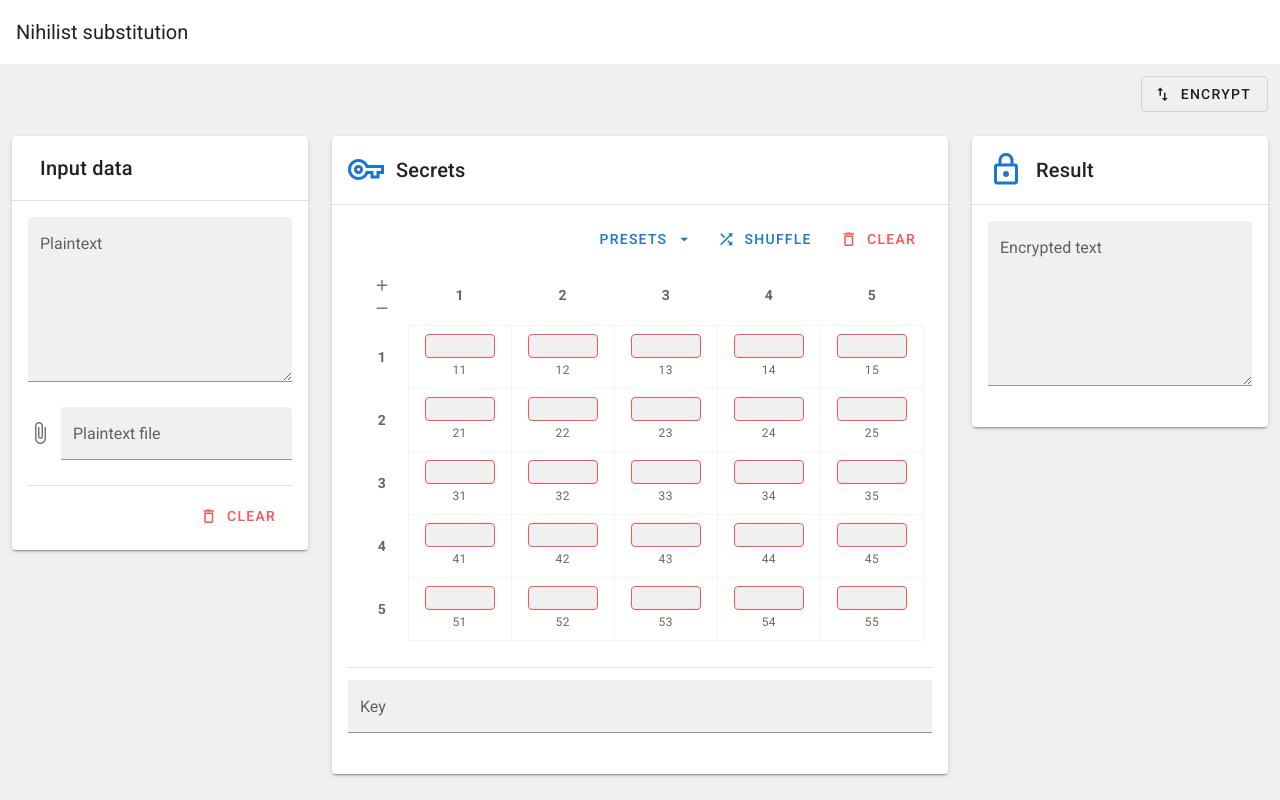
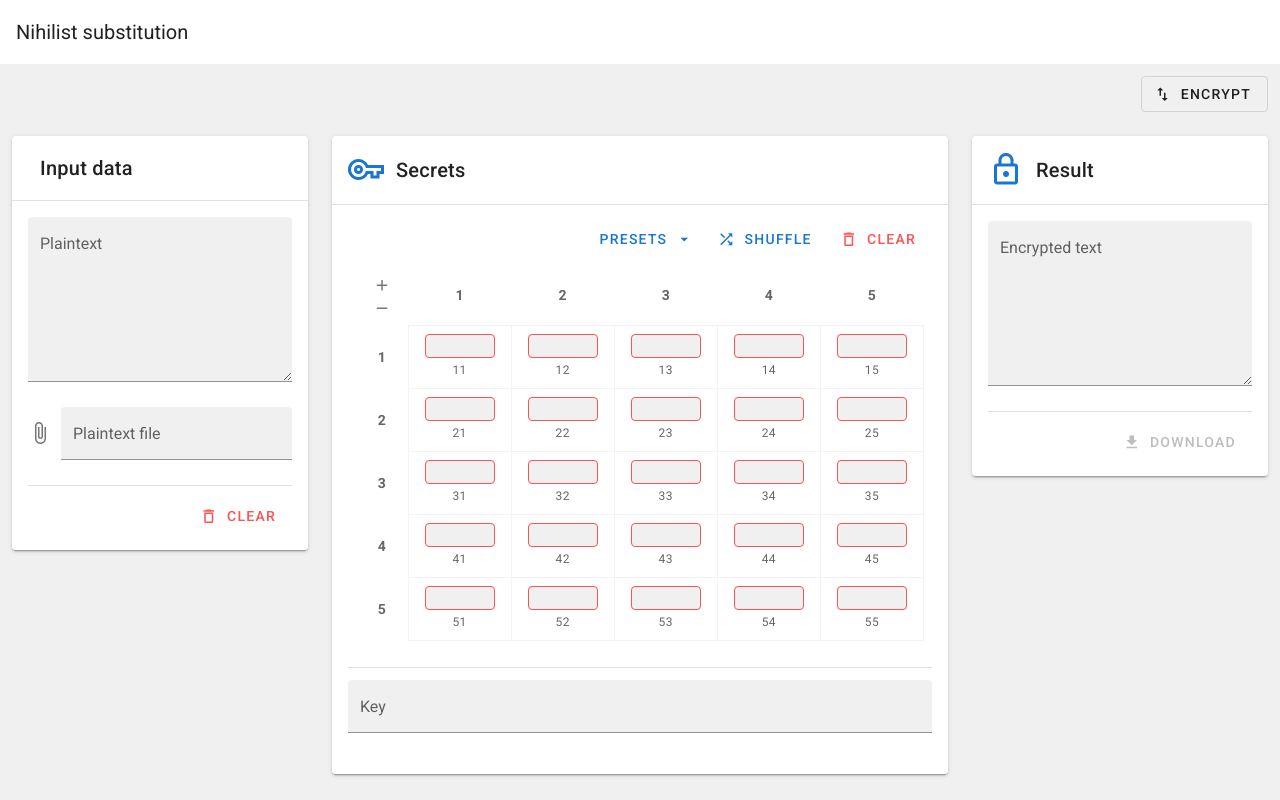
Before and after one commit to tjakubowski/put-pod, a Vue app: page / in a window 1280 px wide. Built offline with nearby package versions, Linux system fonts and the light colour scheme.

Commit message:
Add downloading result

```diff
--- a/src/App.vue
+++ b/src/App.vue
@@ -83,6 +83,14 @@
           <v-col cols="12" md="6" lg="3">
             <base-card title="Result" icon="lock-outline">
               <v-textarea :value="result" label="Encrypted text" readonly filled dense/>
+
+              <v-divider class="mb-3"/>
+
+              <div class="text-right">
+                <v-btn text color="primary" @click="downloadResult" :disabled="result.length === 0">
+                  <v-icon left v-text="'mdi-download'"/> Download
+                </v-btn>
+              </div>
               <encryption-table
                 v-show="isFormValid"
                 :encryption-key="encryptionKeyMapped"
@@ -103,6 +111,7 @@ import BaseCard from '@/components/BaseCard';
 import AlphabetTable from '@/components/AlphabetTable';
 import EncryptionTable from '@/components/EncryptionTable';
 import AlphabetCreator from '@/components/AlphabetCreator';
+import fileDownload from 'js-file-download';
 
 export default {
   name: 'App',
@@ -237,6 +246,9 @@ export default {
       this.text = this.result;
       this.encrypt = !this.encrypt;
     },
+    downloadResult() {
+      fileDownload(this.result, `${this.encrypt ? 'encryption' : 'decryption'}-result.txt`);
+    },
     readFile(file) {
       const reader = new FileReader();
       reader.onload = ({ target }) => {
```
